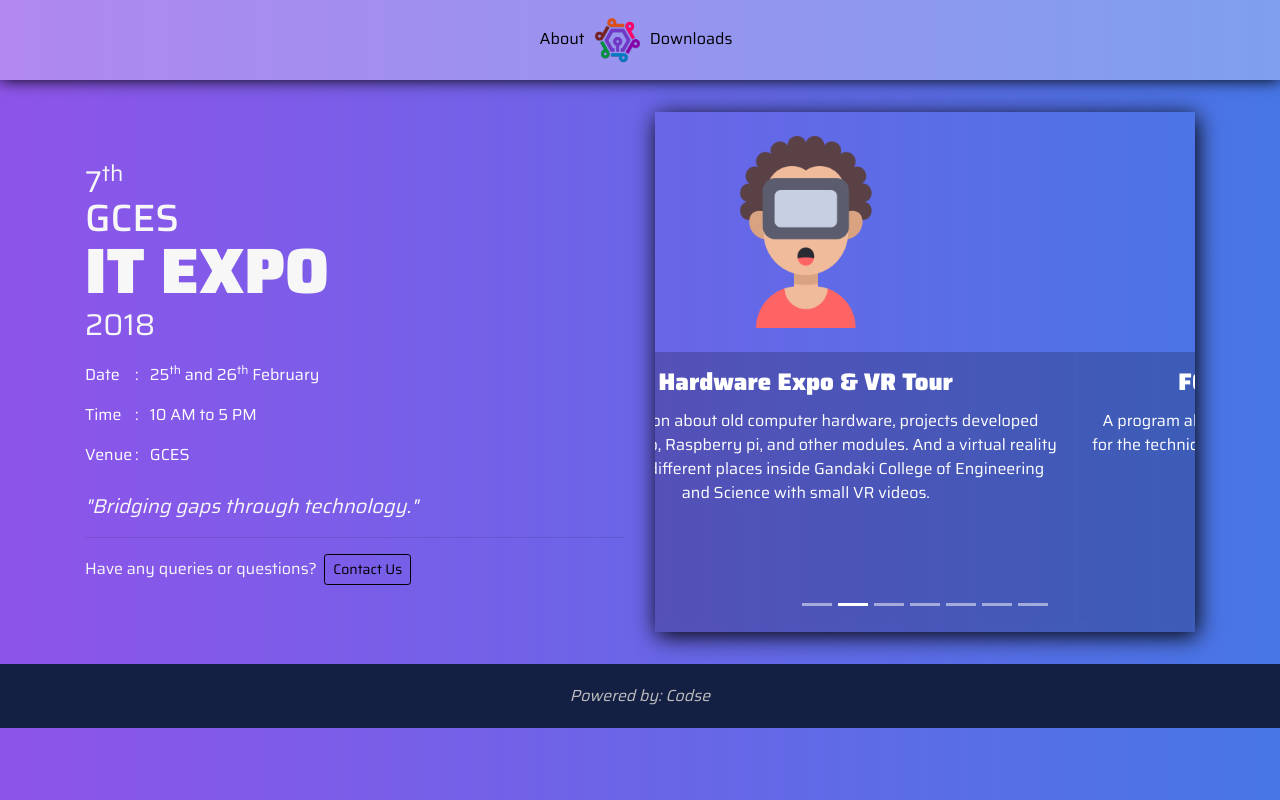
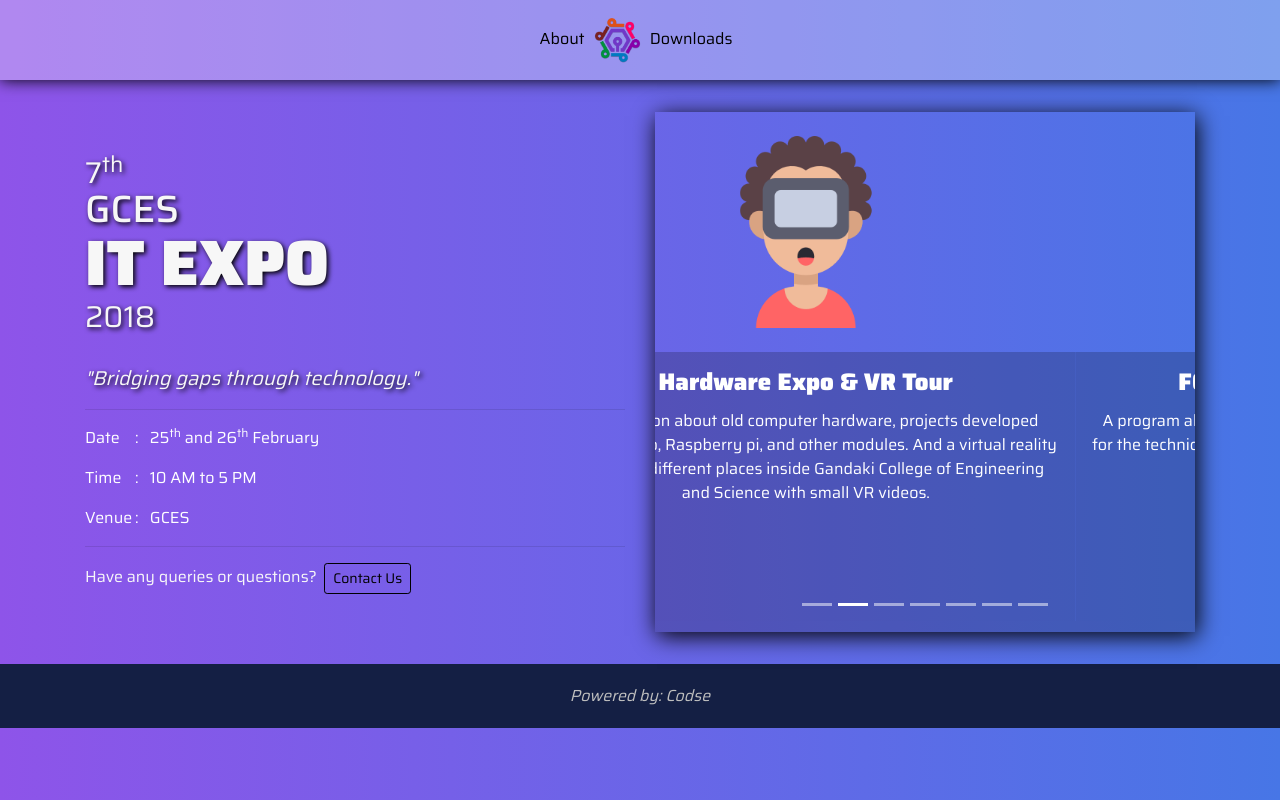
Before and after one commit to hari/gces-it-expo, a React (Create React App) app: page / in a window 1280 px wide. Built offline with nearby package versions, Linux system fonts and the light colour scheme.

Commit message:
Add text shadow to event title

```diff
--- a/src/pages/Landing.js
+++ b/src/pages/Landing.js
@@ -13,10 +13,16 @@ class Landing extends React.Component {
           <div className="row">
             <div className="col-md-6" style={{ display: 'flex', flexDirection: 'column', justifyContent: 'center' }}>
               <div style={{ padding: '32px 0' }}>
-                <small className="title--event">7<sup>th</sup></small>
-                <h1 className="title--gces">GCES</h1>
-                <h2 className="title--expo">IT EXPO</h2>
-                <p className="title--year">2018</p>
+                <div className="title">
+                    <small className="title--event">7<sup>th</sup></small>
+                    <h1 className="title--gces">GCES</h1>
+                    <h2 className="title--expo">IT EXPO</h2>
+                    <p className="title--year">2018</p>
+                    <blockquote className="blockquote">
+                        <p className="mb-0">"Bridging gaps through technology."</p>
+                    </blockquote>
+                </div>
+                  <hr/>
                 <div style={{ color: '#fff' }}>
                   <p>
                     <span style={{ width: '50px', display: 'inline-block' }}>Date</span>: &nbsp; 25<sup>th</sup> and 26<sup>th</sup> February
@@ -28,9 +34,7 @@ class Landing extends React.Component {
                     <span style={{ width: '50px', display: 'inline-block' }}>Venue</span>: &nbsp; GCES
                   </p>
                 </div>
-                <blockquote className="blockquote">
-                  <p className="mb-0">"Bridging gaps through technology."</p>
-                </blockquote>
+
                 <hr />
                 <div>
                   <span style={{ color: '#f8f8f8', margin: '8px 0' }}>Have any queries or questions?</span> &nbsp;
--- a/src/pages/index.css
+++ b/src/pages/index.css
@@ -54,6 +54,10 @@ nav li {
 
 .wrapper {
   min-height: 545px;
+}
+
+.title {
+  text-shadow: 2px 2px 5px #000;
 }
 
 .title--event {
```
